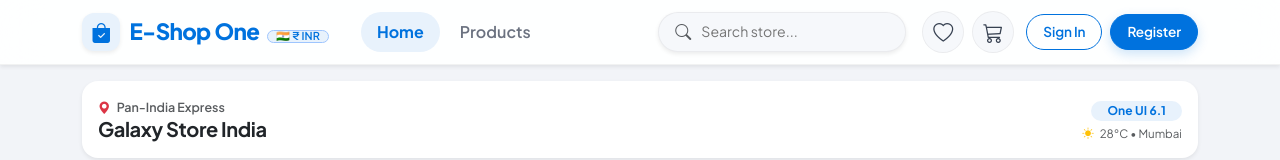
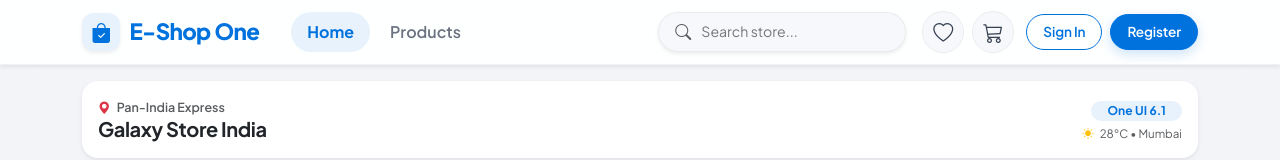
Before and after one commit to jayantpatmase/Ecommerce-project, a React (Vite) app in the folder frontend/: page / in a window 1280 px wide. Shown: the top 160 px of the page. Built offline with nearby package versions, Linux system fonts and the light colour scheme; no server answers.

Commit message:
Remove 🇮🇳 ₹ INR badge from navigation bar on front page

```diff
--- a/frontend/src/components/Navbar.jsx
+++ b/frontend/src/components/Navbar.jsx
@@ -34,9 +34,6 @@
             <div className="d-flex align-items-baseline gap-1">
               <span>E-Shop</span>
               <span className="text-primary fw-extrabold">One</span>
-              <span className="badge bg-primary-subtle text-primary border border-primary-subtle px-2 py-0 ms-1 d-none d-sm-inline-block" style={{ fontSize: '0.68rem' }}>
-                🇮🇳 ₹ INR
-              </span>
             </div>
           </Link>
 
```
